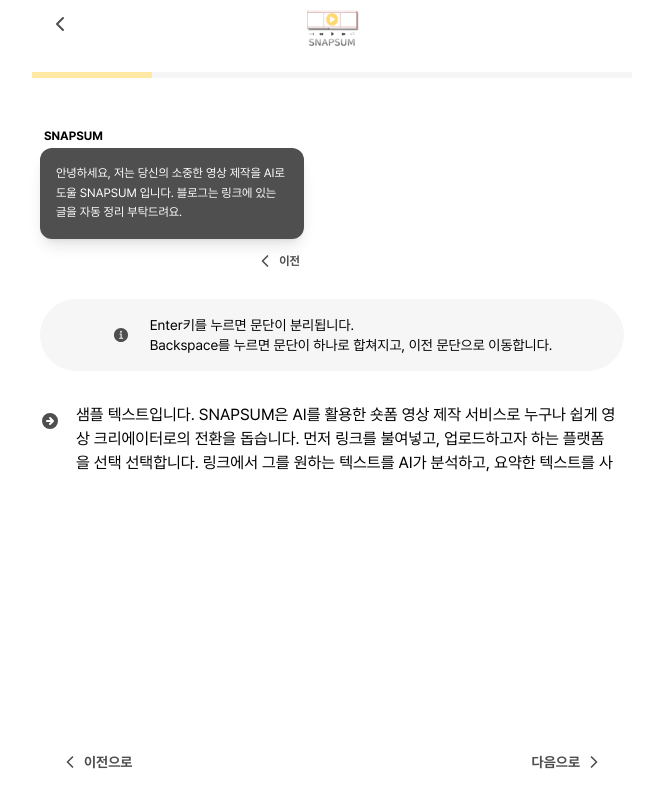
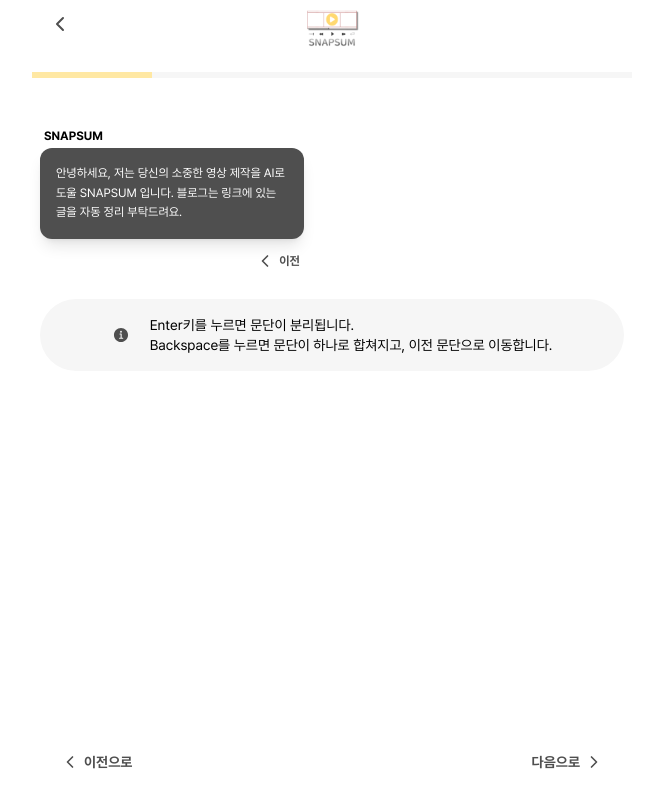
Before and after one commit to Elice-AI-Spark-Camp/SnapSum-frontend, a Next.js app: page /text in a window 1280 px wide. Shown: the whole page, without its empty margins (308-953 px from the left). Built offline with nearby package versions, Linux system fonts and the light colour scheme.

Commit message:
✨ feat: 콘스탄틴으로 들어간 text 연결

```diff
--- a/src/pages/text.tsx
+++ b/src/pages/text.tsx
@@ -1,17 +1,25 @@
-import { useState } from 'react';
+import { useState ,useEffect } from 'react';
 import { useRouteManager } from '@/hooks/useRouteManager';
 import Layout from "@/components/layout/Layout";
 import StepProgressBar from "@/components/common/StepProgressBar";
 import ChatMessage from "@/components/common/ChatMessage";
 import NavigationButton from "@/components/common/NavigationButton";
 import CustomHead from "@/components/common/CustomHead";
-import { INITIAL_TEXT } from '@/constants/text';
 import { HiArrowCircleRight } from 'react-icons/hi';
 import { IoInformationCircle } from 'react-icons/io5';
+import { useSummaryState } from '@/services/useSummaryState';
 
 export default function Text() {
   const { routeState, navigateTo, goBack, updateState, isLoading } = useRouteManager();
-  const [paragraphs, setParagraphs] = useState([INITIAL_TEXT]);
+  const { summaryState } = useSummaryState();
+  const [paragraphs, setParagraphs] = useState<string[]>([]);
+
+  // summaryState에서 paragraphs 로드
+  useEffect(() => {
+    if (summaryState?.paragraphs) {
+      setParagraphs(summaryState.paragraphs);
+    }
+  }, [summaryState]);
 
   if (isLoading || !routeState) {
     return null;
```
